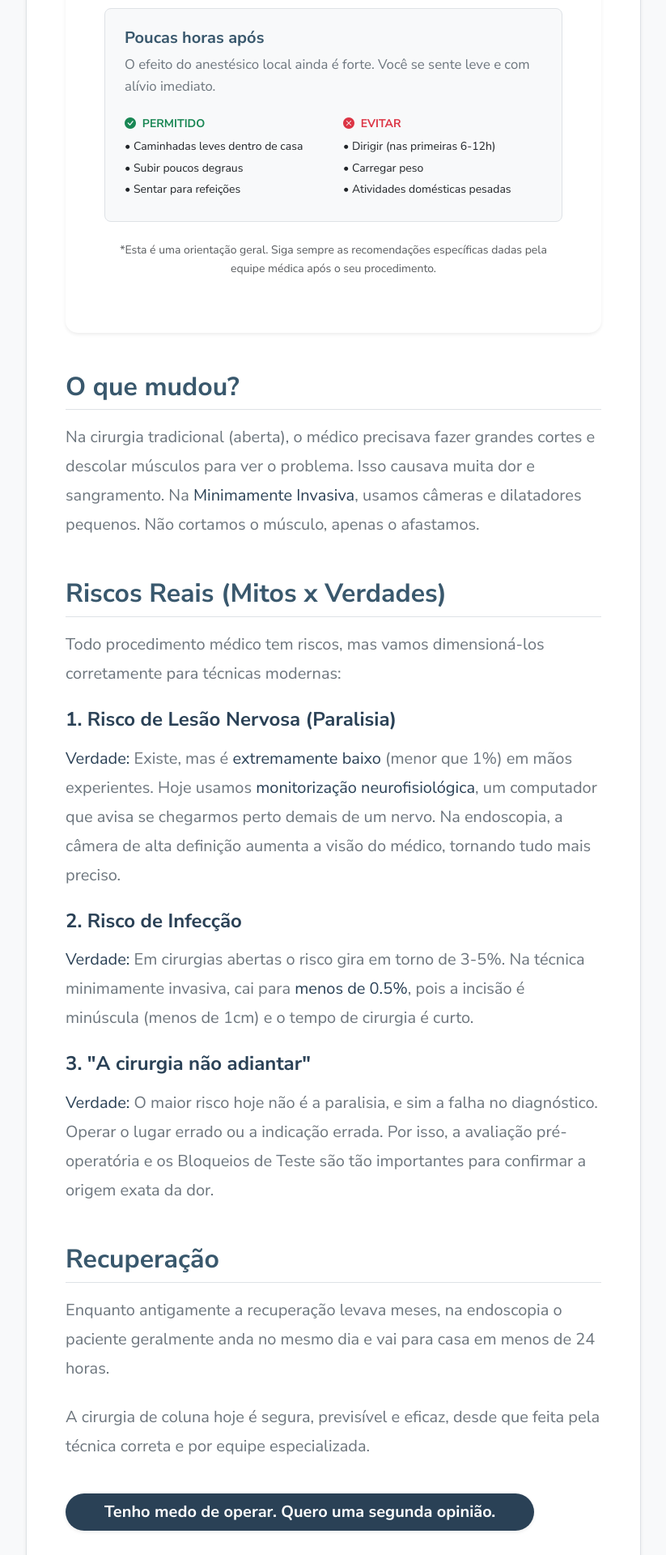
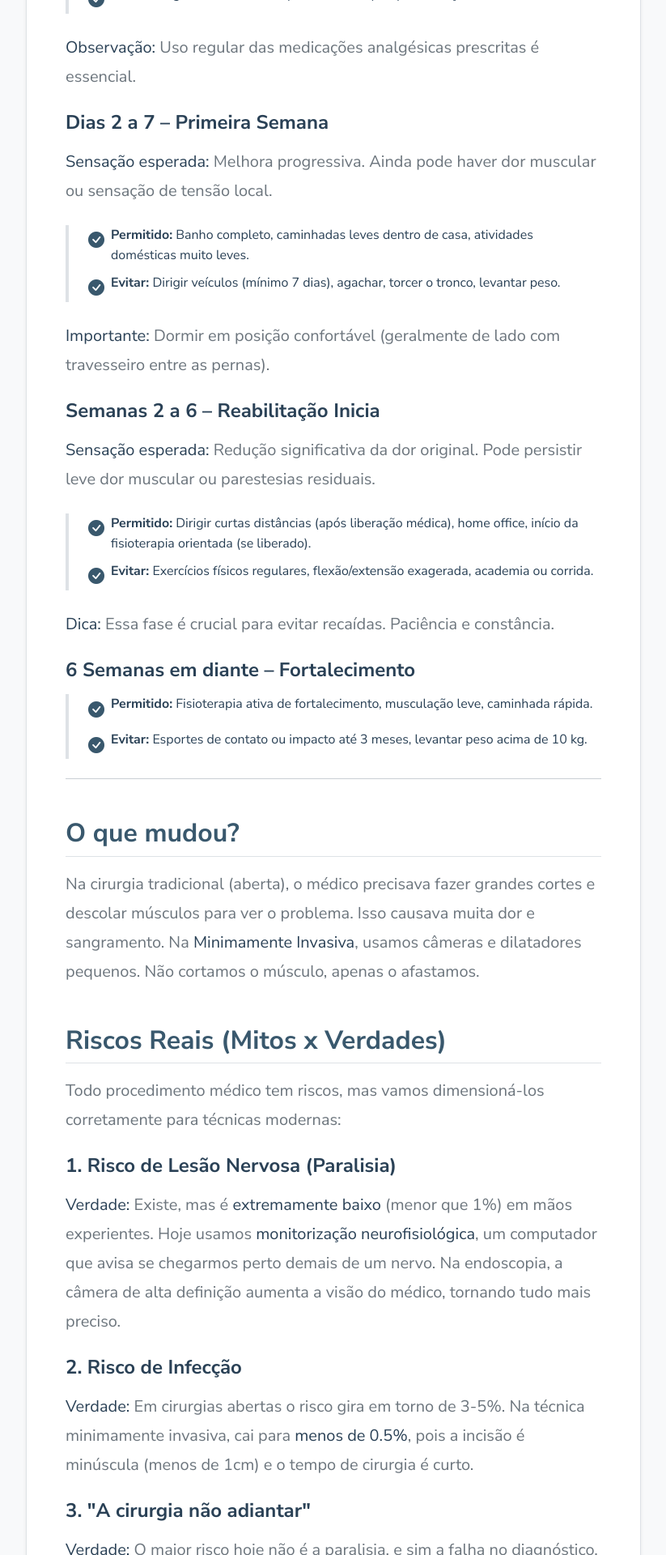
Before and after one commit to benedetjv/teste-site, a Next.js app: page /blog/cirurgia-coluna-minimamente-invasiva-riscos in a window 1280 px wide. Shown: the part 1160-3080 px from the top of the page at 81% size, without its empty margins (228-1051 px from the left). Built offline with nearby package versions, Linux system fonts and the light colour scheme.

Commit message:
Major update to spine surgery post: new detailed timeline and refined conclusion

```diff
--- a/src/app/blog/cirurgia-coluna-minimamente-invasiva-riscos/page.mdx
+++ b/src/app/blog/cirurgia-coluna-minimamente-invasiva-riscos/page.mdx
@@ -12,7 +12,31 @@ O medo de "ficar na cadeira de rodas" é um estigma antigo, da época em que as
 
 Se você pesquisou isso no Google, provavelmente está com um pé atrás sobre operar. Entenda como o pós-operatório moderno é planejado para ser seguro e previsível:
 
-<RecoveryTimeline />
+### Linha do Tempo da Recuperação (Pós-Endoscopia)
+
+#### Dia 1 – Primeiras 24h
+**Sensação esperada:** Dor leve a moderada no trajeto operado. Analgésicos e repouso são fundamentais.
+*   **Permitido:** Caminhar em casa com apoio (curtos períodos), sentar-se para refeições.
+*   **Evitar:** Dirigir, subir escadas repetidamente, qualquer esforço físico.
+> **Observação:** Uso regular das medicações analgésicas prescritas é essencial.
+
+#### Dias 2 a 7 – Primeira Semana
+**Sensação esperada:** Melhora progressiva. Ainda pode haver dor muscular ou sensação de tensão local.
+*   **Permitido:** Banho completo, caminhadas leves dentro de casa, atividades domésticas muito leves.
+*   **Evitar:** Dirigir veículos (mínimo 7 dias), agachar, torcer o tronco, levantar peso.
+> **Importante:** Dormir em posição confortável (geralmente de lado com travesseiro entre as pernas).
+
+#### Semanas 2 a 6 – Reabilitação Inicia
+**Sensação esperada:** Redução significativa da dor original. Pode persistir leve dor muscular ou parestesias residuais.
+*   **Permitido:** Dirigir curtas distâncias (após liberação médica), home office, início da fisioterapia orientada (se liberado).
+*   **Evitar:** Exercícios físicos regulares, flexão/extensão exagerada, academia ou corrida.
+> **Dica:** Essa fase é crucial para evitar recaídas. Paciência e constância.
+
+#### 6 Semanas em diante – Fortalecimento
+*   **Permitido:** Fisioterapia ativa de fortalecimento, musculação leve, caminhada rápida.
+*   **Evitar:** Esportes de contato ou impacto até 3 meses, levantar peso acima de 10 kg.
+
+---
 
 ## O que mudou?
 
@@ -32,10 +56,12 @@ Todo procedimento médico tem riscos, mas vamos dimensioná-los corretamente par
 ### 3. "A cirurgia não adiantar"
 **Verdade:** O maior risco hoje não é a paralisia, e sim a falha no diagnóstico. Operar o lugar errado ou a indicação errada. Por isso, a avaliação pré-operatória e os Bloqueios de Teste são tão importantes para confirmar a origem exata da dor.
 
-## Recuperação
+## Conclusão
 
-Enquanto antigamente a recuperação levava meses, na endoscopia o paciente geralmente anda no mesmo dia e vai para casa em menos de 24 horas.
+A cirurgia de coluna por técnica minimamente invasiva (como a endoscopia) é hoje uma das opções mais seguras e eficazes para hérnias de disco e estenoses selecionadas.
 
-A cirurgia de coluna hoje é segura, previsível e eficaz, desde que feita pela técnica correta e por equipe especializada.
+A recuperação é progressiva: a melhora continua ao longo de semanas e meses. Com os devidos cuidados no pós-operatório e uma equipe especializada, o risco de complicações é mínimo — e os resultados, excelentes.
+
+O planejamento da cirurgia, a confirmação diagnóstica por bloqueios de teste, e a reabilitação adequada são os três pilares para o sucesso.
 
 [Tenho medo de operar. Quero uma segunda opinião.](https://wa.me/5519999439824)
```
